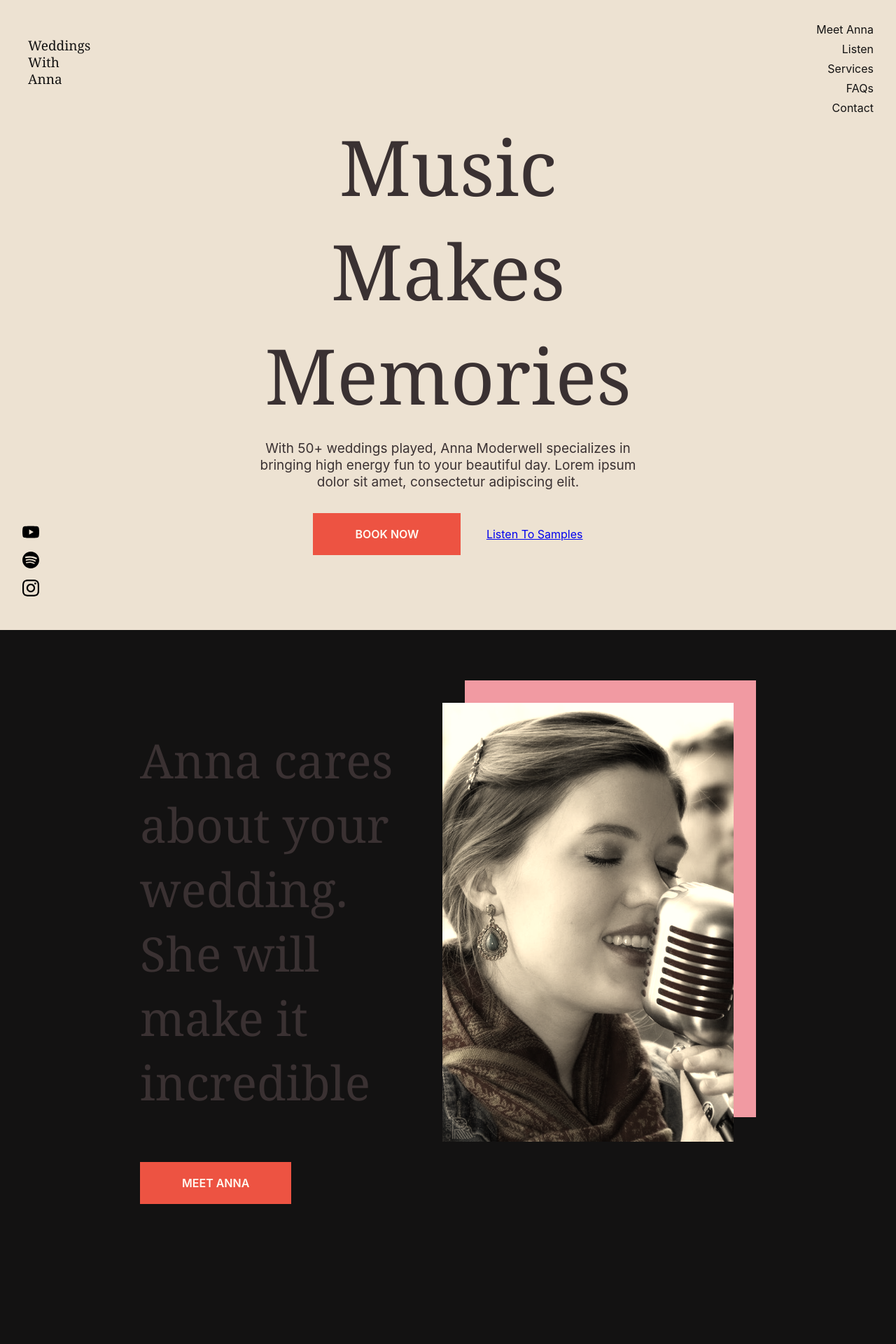
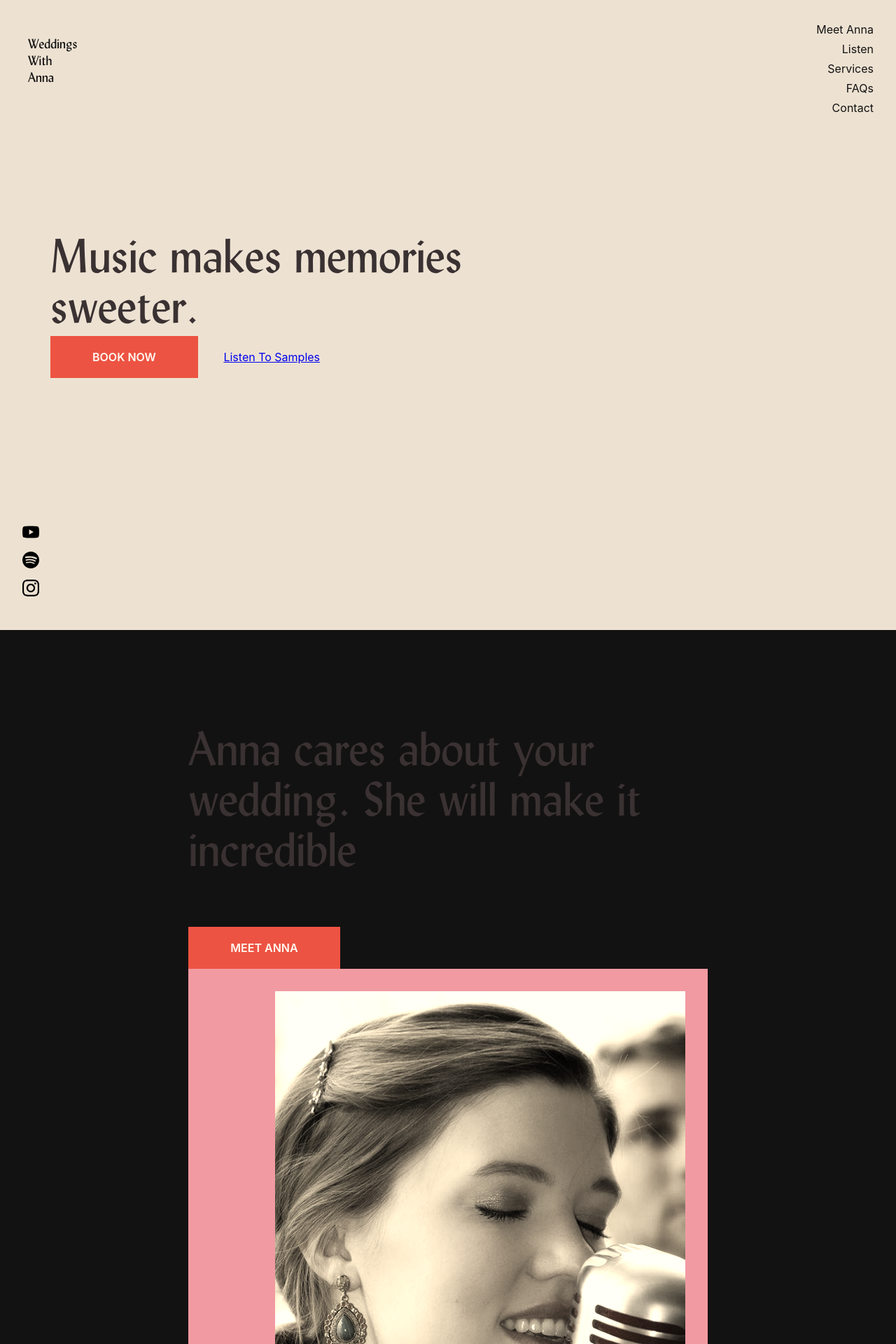
Before and after one commit to lukemoderwell/wwa, a Jekyll site: the page built from index.html, in a window 1280 px wide. Shown: the top 1920 px of the page at 70% size. Built offline with Jekyll 4.4.1, drawn with Linux system fonts in a browser that asks for light colours; some web fonts are replaced; a script that is not in the unit is left out; comment, search, counter and statistics services are not loaded.

Commit message:
six col grid

```diff
--- a/_layouts/default.html
+++ b/_layouts/default.html
@@ -39,6 +39,14 @@
       </div>
     </div>
 
+    <script type="text/javascript">
+      //uncomment and change this to false if you're having trouble with WOFFs
+      //var woffEnabled = true;
+      //to place your webfonts in a custom directory
+      //uncomment this and set it to where your webfonts are.
+      //var customPath = "/themes/fonts";
+      </script>
+      <script type="text/javascript" src="/assets/js/typo.js"></script>
     <script type="text/javascript" async src="/assets/js/index.js"></script>
   </body>
 </html>
--- a/assets/css/_base.scss
+++ b/assets/css/_base.scss
@@ -35,18 +35,10 @@ body {
 }
 
 .app-content {
+  max-width: 75rem;
+  margin: 0 auto;
   padding-left: 2rem;
   padding-right: 2rem;
-
-  @media (min-width: $md) {
-    padding-left: 9rem;
-    padding-right: 9rem;
-  }
-
-  @media (min-width: $lg) {
-    padding-left: 12rem;
-    padding-right: 12rem;
-  }
 
   section {
     @media (min-width: $lg) {
--- a/assets/css/_grid.scss
+++ b/assets/css/_grid.scss
@@ -1,6 +1,6 @@
 .grid {
   display: grid;
-  grid-column-gap: 2rem;
+  grid-column-gap: 3rem;
   grid-template-columns: repeat(6, 1fr);
 
   .grid-item {
@@ -16,15 +16,18 @@
     grid-row: 2;
 
     @media (min-width: $lg) {
-      grid-column: 2 / span 4;
+      grid-column: 1 / span 4;
     }
   }
 }
 
 .content-callout .grid {
-  grid-column-gap: 3rem;
   .grid-item {
-    grid-column: span 3;
+    grid-column: 2 / span 4;
+  }
+
+  .grid-item::last-child {
+    grid-column: 3 / span 3;
   }
 }
 
--- a/assets/css/_typography.scss
+++ b/assets/css/_typography.scss
@@ -1,31 +1,10 @@
 html {
   font-size: 16px;
 }
-/* Morion Regular */
-@font-face {
-	font-family: Morion;
-	src:	url('../fonts/hinted-Morion-Regular.woff?region=us-east-2&tab=overview') format('woff'),
-        url('../fonts/hinted-Morion-Regular.eot?region=us-east-2&tab=overview') format('eot');
-	font-weight: 400;
-	font-style: normal;
-	font-display: swap;
-}
-
-// /* Morion Bold */
-// @font-face {
-// 	font-family: Morion;
-// 	src:	url('../fonts/hinted-Morion-Bold.woff?region=us-east-2&tab=overview') format('woff'),
-//         url('../fonts/weddings-with-anna/hinted-Morion-Bold.eot?region=us-east-2&tab=overview') format('eot');
-// 	font-weight: 700;
-// 	font-style: normal;
-// 	font-display: swap;
-// }
-
-
 
 // FONT FAMILY
 .serif {
-  font-family: 'Morion', Georgia, serif;
+  font-family: 'LydianBTWXX-Roman', Georgia, serif;
 }
 
 // FONT SCALE
@@ -45,6 +24,7 @@ h1, .f1 {
 
 h2, .f2 {
   font-size: 4.236rem; // 67.776px
+  line-height: 4.5rem;
 }
 
 h3, .f3 {
--- a/index.html
+++ b/index.html
@@ -1,16 +1,15 @@
 ---
 layout: default
 title: Weddings With Anna
-headline: Music Makes Memories
+headline: Music makes memories sweeter.
 subtext: With 50+ weddings played, Anna Moderwell specializes in bringing high energy fun to your beautiful day. Lorem ipsum dolor
         sit amet, consectetur adipiscing elit.
 ---
 
   <section class="content-welcome">
     <div class="grid">
-      <div class="grid-item text-center">
-        <h1 class="serif f1 flush-bottom">{{ page.headline }}</h1>
-        <p class="f5 push-bottom">{{ page.subtext }}</p>
+      <div class="grid-item">
+        <h1 class="serif f2 flush-bottom">{{ page.headline }}</h1>
         <div class="cta-group">
           <a href="/booking" class="btn push-right">Book Now</a>
           <a href="#">Listen To Samples</a>
```
